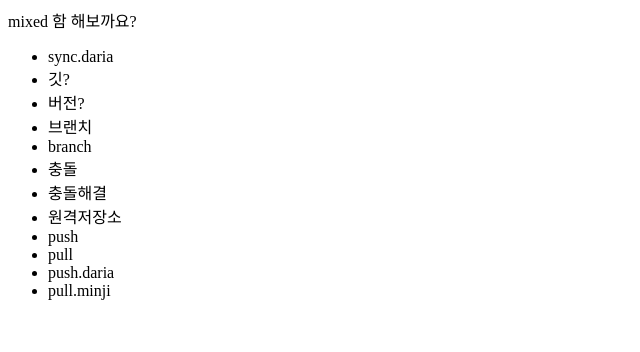
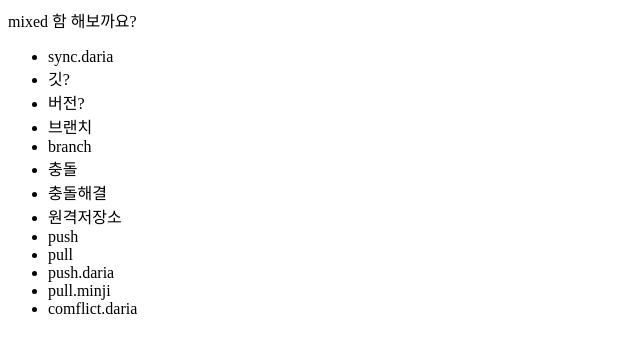
Before and after one commit to min-ji/opentutorials_git_minji, a plain HTML site: page index.html in a window 1280 px wide. Shown: the whole page, without its empty margins (0-640 px from the left). Drawn offline with Linux system fonts and the light colour scheme.

Commit message:
comflict.daria  추가

```diff
--- a/index.html
+++ b/index.html
@@ -21,6 +21,7 @@
 		<li>pull</li>
 		<li>push.daria</li>
 		<li>pull.minji</li>
+		<li>comflict.daria</li>
 	</ul>
 
 </body>
```
